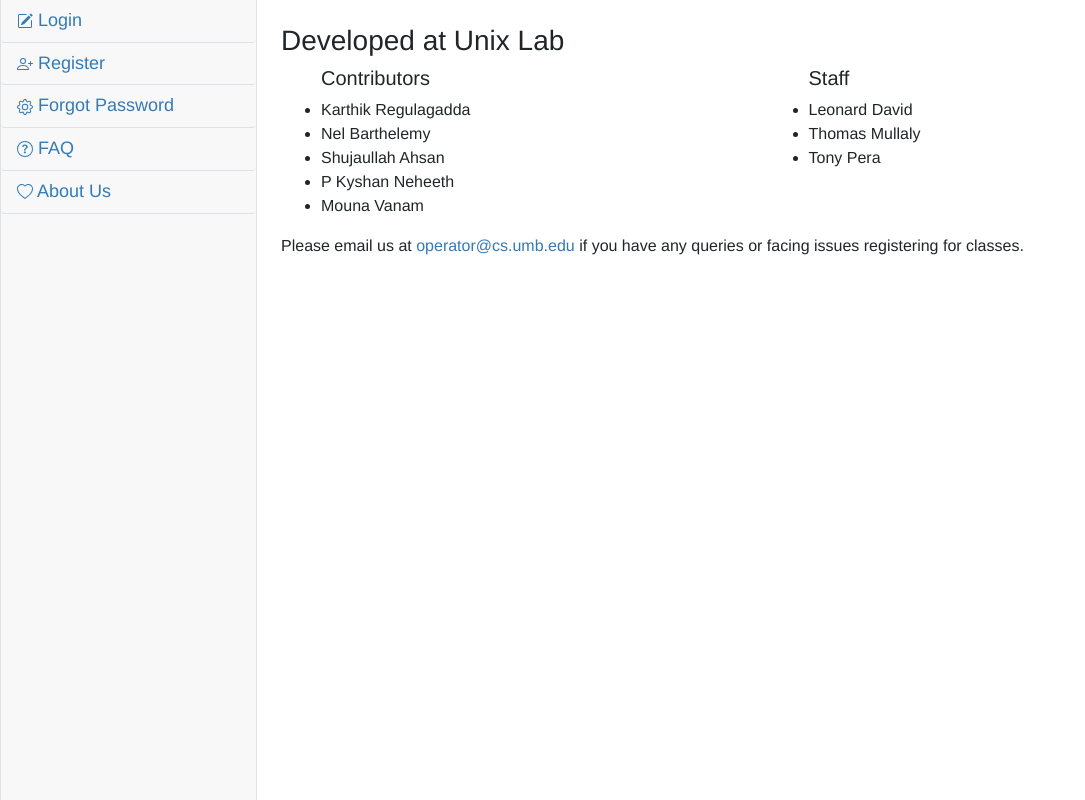
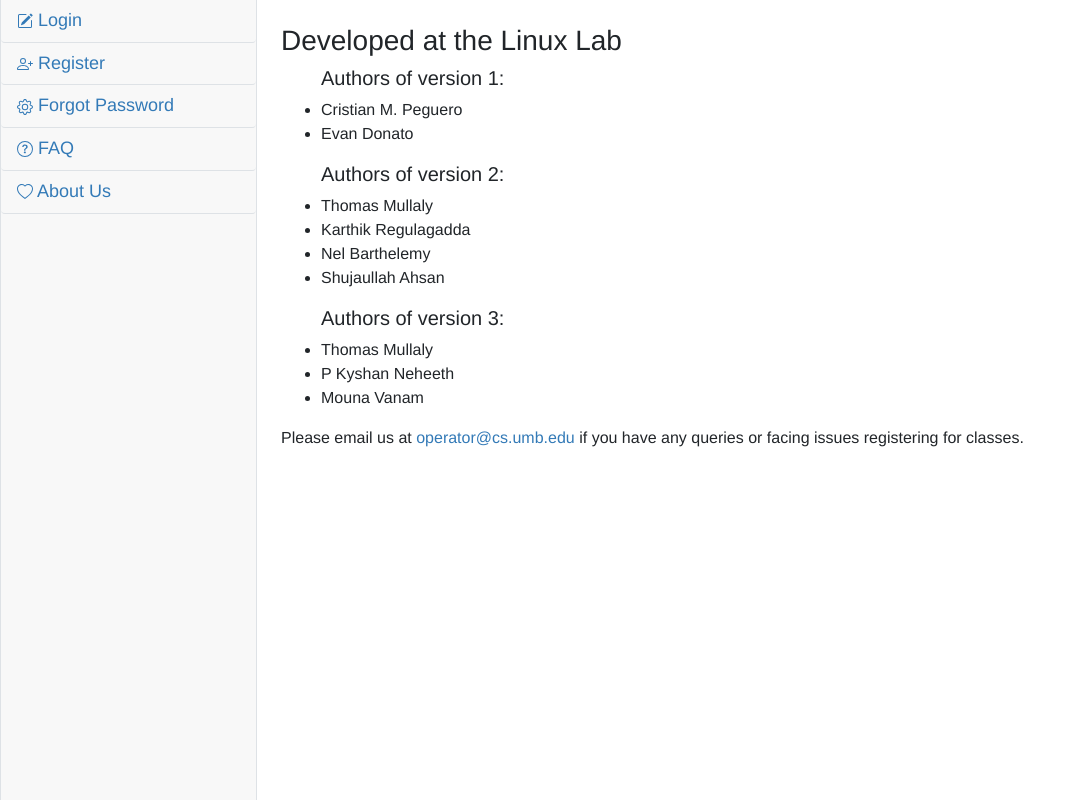
Before and after one commit to KyshanNeheeth-Peruru/portal, a Django app: page /about_us/ in a window 1280 px wide. Shown: the part 73-873 px from the top of the page, without its empty margins (0-1085 px from the left). Run offline with Django 4.2, Linux system fonts and the light colour scheme; some libraries are stand-ins or nearby versions.

Commit message:
about_us page

```diff
--- a/templates/about_us.html
+++ b/templates/about_us.html
@@ -4,22 +4,26 @@
 
 {% block content %}
 
-<h3>Developed at Unix Lab</h3>
+<h3>Developed at the Linux Lab</h3>
 
-<ul style="width:50%; float:left;">
-  <h5>Contributors</h5>
+<ul style="width:50%; ">
+  <h5>Authors of version 1:</h5>
+  <li> Cristian M. Peguero</li>
+  <li> Evan Donato</li>
+</ul>
+<ul style="width:50%; ">
+  <h5>Authors of version 2:</h5>
+  <li>Thomas Mullaly</li>
   <li>Karthik Regulagadda</li>
   <li>Nel Barthelemy</li>
   <li>Shujaullah Ahsan</li>
+</ul>
+
+<ul style="width:50%; ">
+  <h5>Authors of version 3:</h5>
+  <li>Thomas Mullaly</li>
   <li>P Kyshan Neheeth</li>
   <li>Mouna Vanam</li>
- </ul>
-
-<ul style="width:50%; float:left;">
-  <h5>Staff</h5>
-    <li>Leonard David</li>
-    <li>Thomas Mullaly</li>
-    <li>Tony Pera</li>
 </ul>
 
 <P style="width:100%; float:left;">Please email us at <a href = "mailto: operator@cs.umb.edu">operator@cs.umb.edu</a> if you have any queries or facing issues registering for classes.</P>
```
